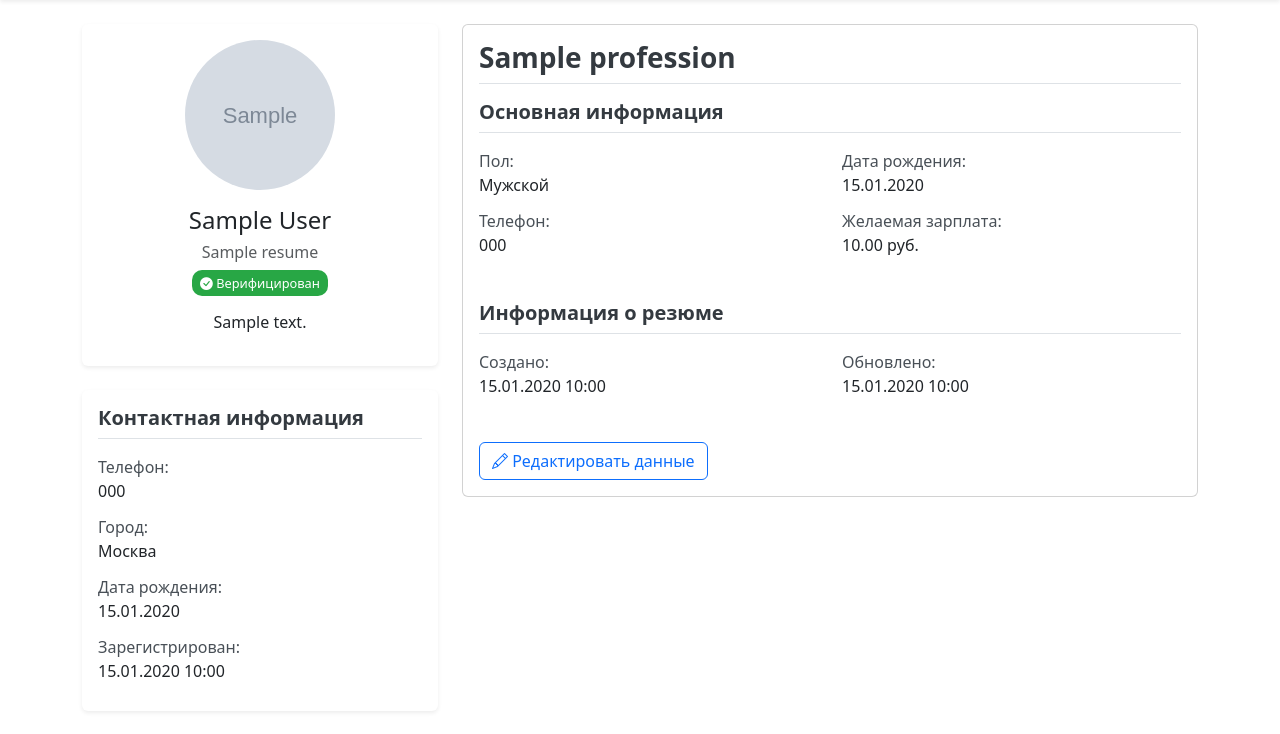
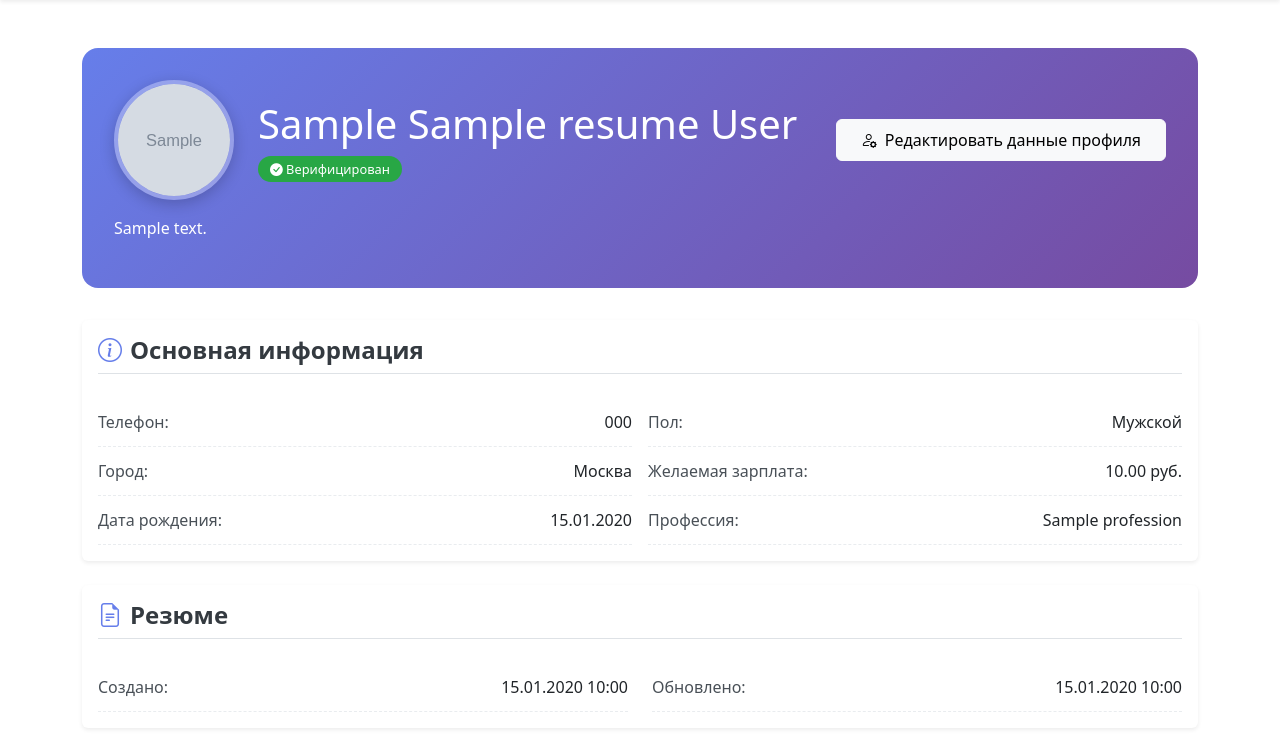
Before and after one commit to babyonthetide/gitproject, a Django app: template jobboard/templates/resumes/profile_resume.html in a window 1280 px wide. Shown: the part 66-800 px from the top of the page. Run offline with Django 5.2, Linux system fonts and the light colour scheme; tables that the repository leaves empty hold one stand-in row (values such as "Sample post"); the template is opened without the code that fills it: values that come from a table or form of the project are taken from there, most other values are stand-ins (such as "Sample title", 1, 10 or a date in 2020); grey boxes marked "Sample" are stand-in pictures.

Commit message:
допилил шаблон информации о пользователе и резюме

```diff
--- a/jobboard/templates/resumes/profile_resume.html
+++ b/jobboard/templates/resumes/profile_resume.html
@@ -5,78 +5,127 @@
 
 {% block style %}
 <style>
-    .profile-card {
+    .profile-header {
+        background: linear-gradient(135deg, #667eea 0%, #764ba1 100%);
+        color: white;
+        border-radius: 1rem;
+        padding: 2rem;
+        margin-bottom: 2rem;
+        position: relative;
+        overflow: hidden;
+    }
+    .profile-avatar {
+        width: 120px;
+        height: 120px;
+        object-fit: cover;
+        border: 4px solid rgba(255, 255, 255, 0.3);
+        box-shadow: 0 4px 15px rgba(0, 0, 0, 0.2);
+    }
+    .verified-badge {
+        background-color: #28a745;
+        color: white;
+        font-size: 0.8rem;
+        padding: 0.25rem 0.75rem;
+        border-radius: 20px;
+        font-weight: 500;
+    }
+    .info-card {
         border: none;
         box-shadow: 0 0.125rem 0.25rem rgba(0, 0, 0, 0.075);
+        transition: transform 0.2s;
     }
-    .resume-section {
-        margin-bottom: 2rem;
+    .info-card:hover {
+        transform: translateY(-2px);
     }
     .section-title {
         font-weight: 600;
         color: #343a40;
         border-bottom: 1px solid #dee2e6;
         padding-bottom: 0.5rem;
-        margin-bottom: 1rem;
+        margin-bottom: 1.5rem;
+        display: flex;
+        align-items: center;
+    }
+    .section-icon {
+        margin-right: 0.5rem;
+        color: #667eea;
     }
     .info-item {
-        margin-bottom: 0.75rem;
+        display: flex;
+        justify-content: space-between;
+        padding: 0.75rem 0;
+        border-bottom: 1px dashed #e9ecef;
     }
     .info-label {
         font-weight: 500;
         color: #495057;
+        min-width: 180px;
     }
-    .verified-badge {
-        background-color: #28a745;
-        color: white;
-        font-size: 0.8rem;
-        padding: 0.25rem 0.5rem;
-        border-radius: 10px;
+    .action-buttons {
+        display: flex;
+        gap: 1rem;
+        flex-wrap: wrap;
+        margin-top: 1.5rem;
+    }
+    .btn-action {
+        padding: 0.5rem 1.5rem;
+        font-weight: 500;
     }
 </style>
 {% endblock %}
 
 {% block content %}
-<div class="container mt-4">
-    <div class="row">
-        <!-- Левая колонка: данные профиля -->
-        <div class="col-lg-4">
-            <div class="card profile-card mb-4">
-                <div class="card-body text-center">
+<div class="container mt-5">
+    <!-- Заголовок с профилем пользователя -->
+    <div class="profile-header">
+        <div class="row align-items-center">
+            <div class="col-auto">
                 <img src="{{ profile.avatar.url }}"
                      alt="Аватар {{ resume.first_name }} {{ resume.last_name }}"
-                         class="rounded-circle mb-3"
-                         style="width: 150px; height: 150px; object-fit: cover;">
-
-                    <h4>{{ resume.first_name }} {{ resume.last_name }}</h4>
+                     class="rounded-circle profile-avatar">
+            </div>
+            <div class="col">
 			{% if resume.middle_name %}
-                        <h6 class="text-muted">{{ resume.middle_name }}</h6>
+                <h1 class="mb-2">{{ resume.first_name }} {{ resume.middle_name }} {{ resume.last_name }}</h1>
+			{% else %}
+                    <h1 class="mb-2">{{ resume.first_name }} {{ resume.middle_name }} {{ resume.last_name }}</h1>
                 {% endif %}
-
                 {% if profile.is_verified %}
                     <span class="verified-badge">
                         <i class="bi bi-check-circle-fill"></i> Верифицирован
             </span>
                 {% endif %}
-
-                    <div class="mt-3">
-                        {% if profile.bio %}
-                            <p class="text-muted">{{ profile.bio|linebreaks }}</p>
-                        {% endif %}
             </div>
+            <div class="col-auto">
+                <!-- Кнопка редактирования пользовательской информации -->
+                <a href="{% url 'resumes:resume_edit' %}" class="btn btn-light btn-action">
+        <i class="bi bi-person-gear me-2"></i>Редактировать данные профиля
+    </a>
             </div>
         </div>
 
-            <!-- Контактная информация -->
-            <div class="card profile-card">
+        {% if profile.bio %}
+            <div class="mt-3">
+                <p class="lead mb-0">{{ profile.bio|linebreaks }}</p>
+            </div>
+        {% endif %}
+    </div>
+
+    <!-- Основная информация -->
+    <div class="row">
+        <div class="col-lg-12">
+            <div class="card info-card mb-4">
                 <div class="card-body">
-                    <h5 class="section-title">Контактная информация</h5>
+                    <h4 class="section-title">
+                        <i class="bi bi-info-circle section-icon"></i>Основная информация
+            </h4>
 
+            <div class="row g-3">
+                <div class="col-md-6">
                     <div class="info-item">
                         <span class="info-label">Телефон:</span>
                         <div>{{ profile.phone|default:"Не указан" }}</div>
             </div>
-
             <div class="info-item">
                 <span class="info-label">Город:</span>
                 <div>
@@ -89,7 +138,6 @@
             {% else %}Не указан{% endif %}
                 </div>
             </div>
-
             <div class="info-item">
                 <span class="info-label">Дата рождения:</span>
                 <div>
@@ -100,25 +148,8 @@
             {% endif %}
                 </div>
             </div>
-
-            <div class="info-item">
-                <span class="info-label">Зарегистрирован:</span>
-                <div>{{ profile.created_at|date:"d.m.Y H:i" }}</div>
-            </div>
-        </div>
-    </div>
         </div>
 
-<!-- Правая колонка: резюме -->
-<div class="col-lg-8">
-    <div class="card resume-card">
-        <div class="card-body">
-            <h3 class="section-title">{{ resume.profession }}</h3>
-
-            <div class="resume-section">
-                <h5 class="section-title">Основная информация</h5>
-
-                <div class="row">
         <div class="col-md-6">
             <div class="info-item">
                 <span class="info-label">Пол:</span>
@@ -128,23 +159,6 @@
             {% else %}Не указан{% endif %}
                 </div>
             </div>
-    </div>
-
-    <div class="col-md-6">
-        <div class="info-item">
-            <span class="info-label">Дата рождения:</span>
-            <div>{{ resume.date_of_birth|date:"d.m.Y" }}</div>
-        </div>
-    </div>
-
-    <div class="col-md-6">
-        <div class="info-item">
-            <span class="info-label">Телефон:</span>
-            <div>{{ resume.phone }}</div>
-        </div>
-    </div>
-
-    <div class="col-md-6">
             <div class="info-item">
                 <span class="info-label">Желаемая зарплата:</span>
                 <div>
@@ -155,12 +169,21 @@
             {% endif %}
                 </div>
             </div>
+            <div class="info-item">
+                <span class="info-label">Профессия:</span>
+                <div>{{ resume.profession }}</div>
+            </div>
+        </div>
     </div>
 </div>
 </div>
 
-<div class="resume-section">
-    <h5 class="section-title">Информация о резюме</h5>
+<!-- Резюме -->
+<div class="card info-card">
+    <div class="card-body">
+        <h4 class="section-title">
+            <i class="bi bi-file-earmark-text section-icon"></i>Резюме
+        </h4>
 
         <div class="row">
             <div class="col-md-6">
@@ -169,7 +192,6 @@
             <div>{{ resume.created_at|date:"d.m.Y H:i" }}</div>
         </div>
     </div>
-
     <div class="col-md-6">
         <div class="info-item">
             <span class="info-label">Обновлено:</span>
@@ -177,17 +199,7 @@
         </div>
     </div>
 </div>
-</div>
 
-<!-- Кнопки действий -->
-<div class="mt-4">
-    <a href="{% url 'resumes:resume_edit' %}" class="btn btn-outline-primary me-2">
-        <i class="bi bi-pencil"></i> Редактировать данные
-    </a>
-</div>
-</div>
-</div>
-</div>
-</div>
-</div>
+
+
 {% endblock %}
```
Lines whose indentation alone changed are shown as unchanged.
